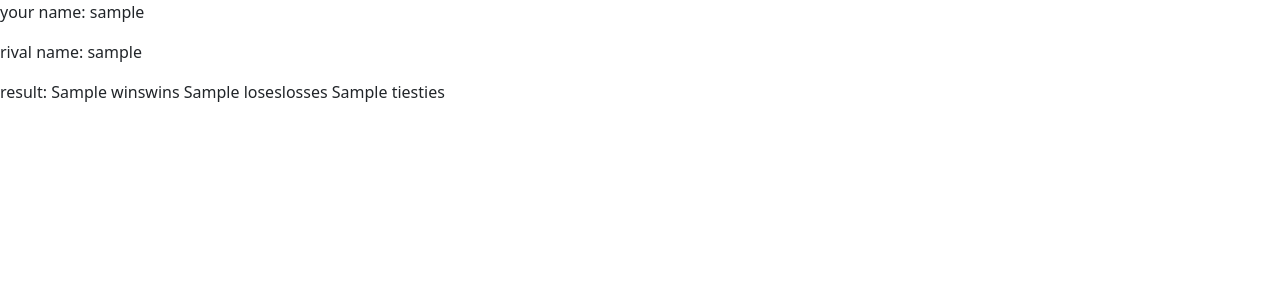
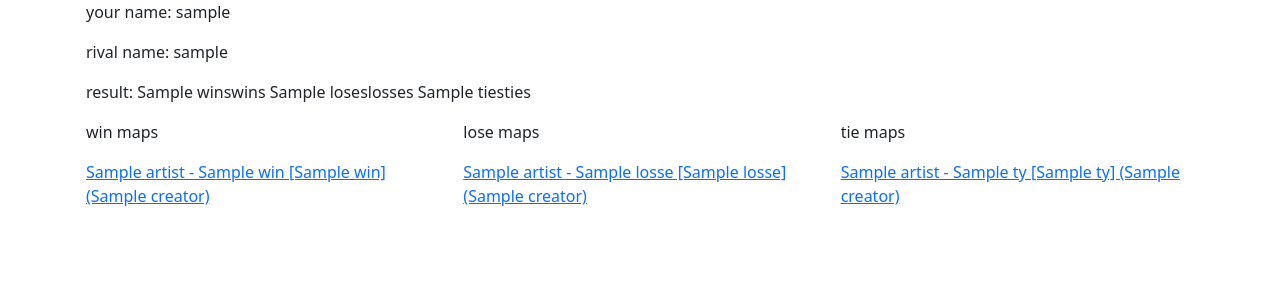
Before and after one commit to Molqus/osu_rivals, a Flask app: template osu/templates/result.html in a window 1280 px wide. Shown: the top 300 px of the page. Run offline with Flask 3, Linux system fonts and the light colour scheme; the template is opened without the code that fills it: most values are stand-ins (such as "Sample title", 1, 10 or a date in 2020); some libraries are stand-ins or nearby versions.

Commit message:
format html files

```diff
--- a/osu/templates/index.html
+++ b/osu/templates/index.html
@@ -1,9 +1,13 @@
+{% extends 'base.html' %}
 {% block content %}
+<div class="container">
     <form action='/test' method='POST'>
         <p>自分のユーザーネームを入れてください。</p>
         <input type='text' name='user'>
         <p>比較したい相手のユーザーネームを入れてください。</p>
         <input type='text' name='target'>
+        <input type="checkbox" name='mod'>同modのスコアのみ比較する
         <input type='submit'>
     </form>
+</div>
 {% endblock content %}
--- a/osu/templates/result.html
+++ b/osu/templates/result.html
@@ -1,6 +1,39 @@
-{% extends 'base.html' %}
-{% block content %}
-<p>your name: {{ requested_user.user_name }}</p>
-<p>rival name: {{ target_user.user_name }}</p>
-<p>result: {{ res.wins }}wins {{ res.loses }}losses {{ res.ties }}ties</p>
+{% extends 'base.html' %} {% block content %}
+<div class="container">
+    <p>your name: {{ requested_user.user_name }}</p>
+    <p>rival name: {{ target_user.user_name }}</p>
+    <p>result: {{ res.wins }}wins {{ res.loses }}losses {{ res.ties }}ties</p>
+    <div class="row">
+        <div class="col-4">
+            <p>win maps</p>
+            {% for w in wins %}
+            <p>
+                <a href="https://osu.ppy.sh/beatmapsets/{{ w.beatmapset_id }}/#fruits/{{ w.beatmap_id }}">
+                    {{ w.artist }} - {{ w.title }} [{{ w.diff_name }}] ({{ w.creator }})
+                </a>
+            </p>
+            {% endfor %}
+        </div>
+        <div class="col-4">
+            <p>lose maps</p>
+            {% for l in losses %}
+            <p>
+                <a href="https://osu.ppy.sh/beatmapsets/{{ l.beatmapset_id }}/#fruits/{{ l.beatmap_id }}">
+                    {{ l.artist }} - {{ l.title }} [{{ l.diff_name }}] ({{ l.creator }})
+                </a>
+            </p>
+            {% endfor %}
+        </div>
+        <div class="col-4">
+            <p>tie maps</p>
+            {% for t in ties %}
+            <p>
+                <a href="https://osu.ppy.sh/beatmapsets/{{ t.beatmapset_id }}/#fruits/{{ t.beatmap_id }}">
+                    {{ t.artist }} - {{ t.title }} [{{ t.diff_name }}] ({{ t.creator }})
+                </a>
+            </p>
+            {% endfor %}
+        </div>
+    </div>
+</div>
 {% endblock content %}
```
Lines whose indentation alone changed are shown as unchanged.
